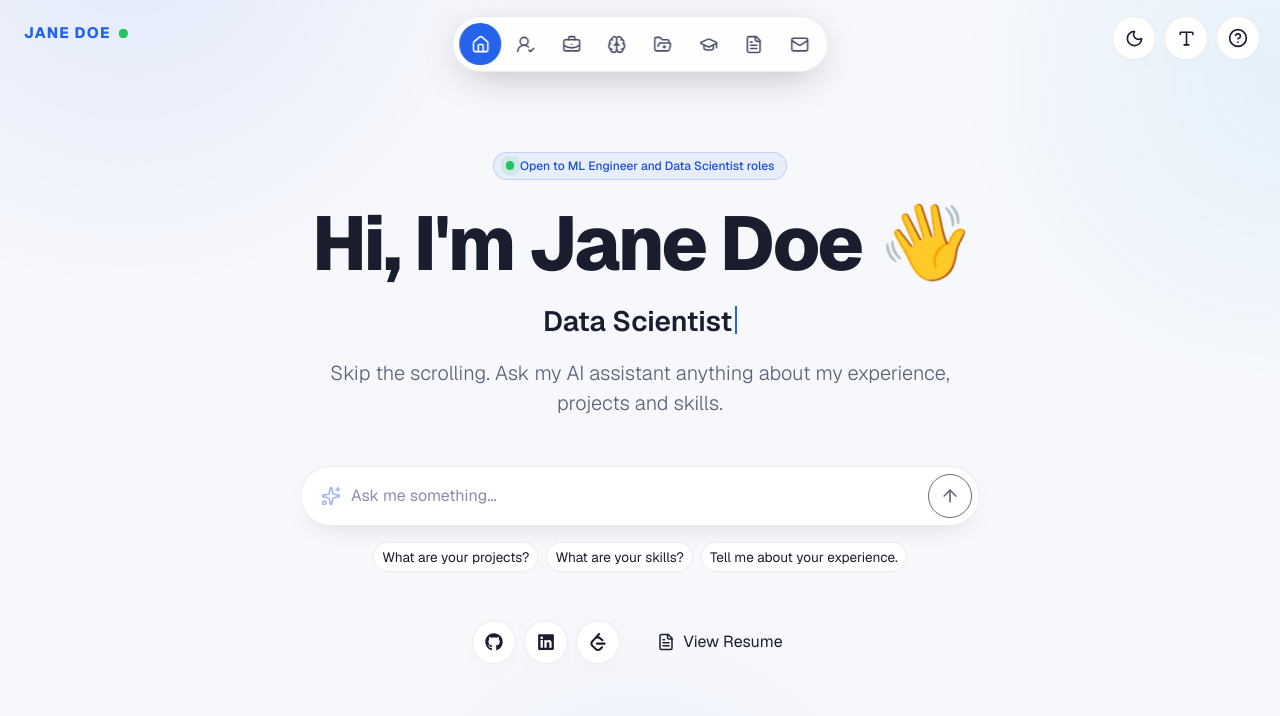
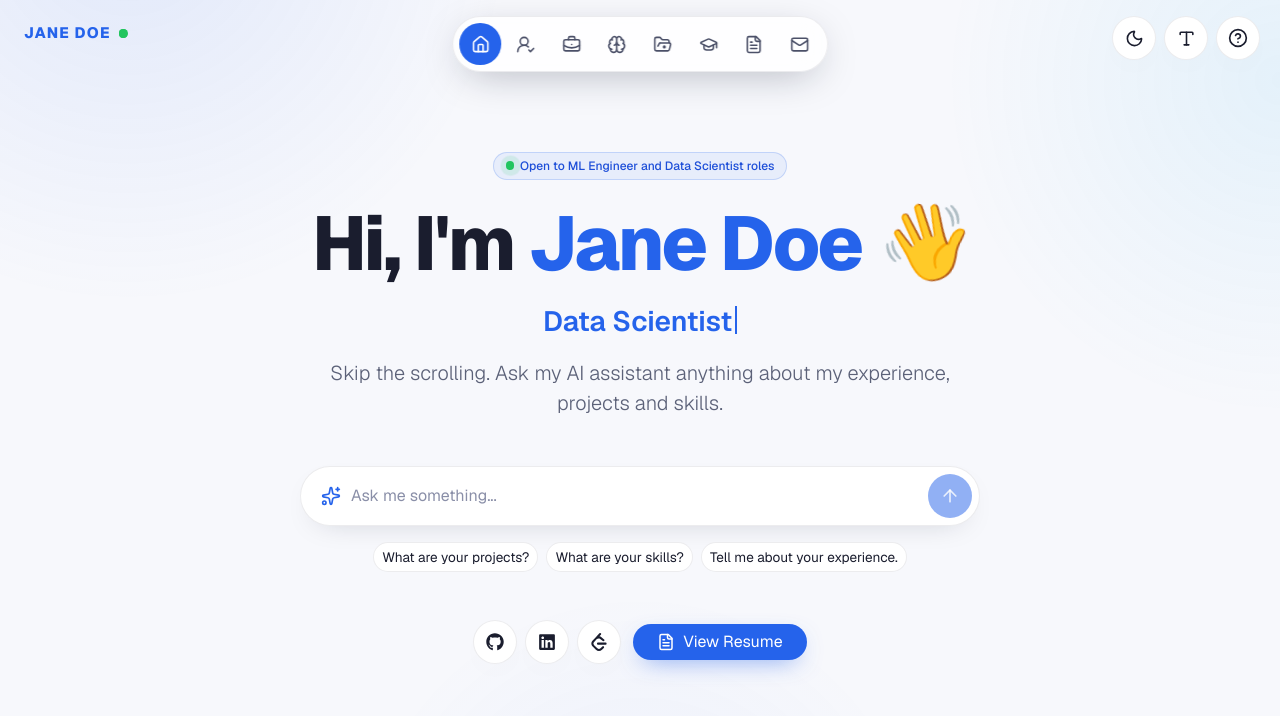
Before and after one commit to T81oub/My-portfolio, a Next.js app: page / in a window 1280 px wide. Shown: the top 716 px of the page. Built offline with nearby package versions, Linux system fonts and the light colour scheme.

Commit message:
Use a solid blue accent color instead of gradients

```diff
--- a/components/aboutme.tsx
+++ b/components/aboutme.tsx
@@ -11,7 +11,7 @@ const { profile } = portfolio;
 function renderRichText(text: string) {
   return text.split(/(\*\*[^*]+\*\*)/g).map((part, i) =>
     part.startsWith("**") && part.endsWith("**") ? (
-      <strong key={i} className="text-gradient">
+      <strong key={i} className="text-brand">
         {part.slice(2, -2)}
       </strong>
     ) : (
@@ -57,7 +57,7 @@ export function AboutMe() {
               priority
             />
             {profile.openToWork && (
-              <span className="chip position-absolute bottom-0 start-0 m-3 bg-dark bg-opacity-75">
+              <span className="chip chip-solid position-absolute bottom-0 start-0 m-3">
                 <span className="status-dot" />
                 Available for work
               </span>
--- a/components/chatbot.tsx
+++ b/components/chatbot.tsx
@@ -147,7 +147,7 @@ export function Chatbot() {
           <button
             type="submit"
             disabled={!input.trim()}
-            className="btn btn-gradient btn-icon flex-shrink-0"
+            className="btn btn-brand btn-icon flex-shrink-0"
             aria-label="Send"
           >
             <ArrowUp size={20} />
--- a/components/homepage.tsx
+++ b/components/homepage.tsx
@@ -39,7 +39,7 @@ export function HeroSection() {
             )}
 
             <h1 className="hero-title mb-3">
-              Hi, I&apos;m <span className="text-gradient">{profile.name}</span>{" "}
+              Hi, I&apos;m <span className="text-brand">{profile.name}</span>{" "}
               <span className="wave">👋</span>
             </h1>
 
@@ -53,7 +53,7 @@ export function HeroSection() {
           </FadeIn>
 
           <form onSubmit={handleSubmit} className="prompt-box mx-auto mt-5" style={{ maxWidth: 680 }}>
-            <Sparkles size={20} color="#a5b4fc" className="flex-shrink-0" />
+            <Sparkles size={20} className="flex-shrink-0 text-accent" />
             <input
               type="text"
               placeholder="Ask me something..."
@@ -61,7 +61,7 @@ export function HeroSection() {
               onChange={(e) => setMessage(e.target.value)}
               aria-label="Ask a question"
             />
-            <button type="submit" className="btn btn-gradient btn-icon flex-shrink-0" disabled={!message.trim()}>
+            <button type="submit" className="btn btn-brand btn-icon flex-shrink-0" disabled={!message.trim()}>
               <ArrowUp size={20} />
               <span className="visually-hidden">Send</span>
             </button>
--- a/components/projects.tsx
+++ b/components/projects.tsx
@@ -31,7 +31,7 @@ export function Projects() {
               key={category}
               type="button"
               onClick={() => setSelectedCategory(category)}
-              className={clsx("btn filter-btn", selectedCategory === category ? "btn-gradient" : "btn-glass")}
+              className={clsx("btn filter-btn", selectedCategory === category ? "btn-brand" : "btn-glass")}
             >
               {category}
             </button>
--- a/components/resume.tsx
+++ b/components/resume.tsx
@@ -49,7 +49,7 @@ export function Resume() {
                 href={resume.file}
                 target="_blank"
                 rel="noopener noreferrer"
-                className="btn btn-gradient d-inline-flex align-items-center gap-2"
+                className="btn btn-brand d-inline-flex align-items-center gap-2"
               >
                 <Eye size={18} />
                 View
--- a/components/ui/AnimatedTitle.tsx
+++ b/components/ui/AnimatedTitle.tsx
@@ -35,7 +35,7 @@ export function AnimatedTitle() {
 
   return (
     <span className="fw-semibold">
-      <span className="text-gradient">{text}</span>
+      <span className="text-brand">{text}</span>
       <span className="typing-caret" aria-hidden="true" />
     </span>
   );
--- a/components/ui/ContactForm.tsx
+++ b/components/ui/ContactForm.tsx
@@ -170,7 +170,7 @@ export default function ContactForm() {
           <button
             type="submit"
             disabled={formState.status === "loading" || !WEB3FORMS_ACCESS_KEY}
-            className="btn btn-gradient w-100 py-2 rounded-3 d-inline-flex align-items-center justify-content-center gap-2"
+            className="btn btn-brand w-100 py-2 rounded-3 d-inline-flex align-items-center justify-content-center gap-2"
           >
             {formState.status === "loading" ? <FiLoader className="spinner-border border-0" /> : <FiSend />}
             Send message
--- a/components/ui/Socials.tsx
+++ b/components/ui/Socials.tsx
@@ -36,7 +36,7 @@ export function Socials({ className }: { className?: string }) {
             <button
               type="button"
               onClick={() => setShowResume(true)}
-              className="btn btn-gradient rounded-pill px-4 d-inline-flex align-items-center gap-2 ms-1"
+              className="btn btn-brand rounded-pill px-4 d-inline-flex align-items-center gap-2 ms-1"
             >
               <FileText size={18} />
               View Resume
--- a/components/ui/projectcard.tsx
+++ b/components/ui/projectcard.tsx
@@ -90,7 +90,7 @@ export default function ProjectCard({ project, index }: ProjectCardProps) {
                 href={project.liveDemoUrl}
                 target="_blank"
                 rel="noopener noreferrer"
-                className="btn btn-gradient btn-sm flex-fill d-inline-flex align-items-center justify-content-center gap-2"
+                className="btn btn-brand btn-sm flex-fill d-inline-flex align-items-center justify-content-center gap-2"
               >
                 <ExternalLink size={16} />
                 Live demo
--- a/components/workexperiences.tsx
+++ b/components/workexperiences.tsx
@@ -55,7 +55,7 @@ export function WorkExperiences() {
               <ul className="list-unstyled mb-0 d-grid gap-2">
                 {exp.highlights.map((item, i) => (
                   <li key={i} className="d-flex gap-2 small text-muted-soft">
-                    <Check size={16} className="flex-shrink-0 mt-1" color="#a5b4fc" />
+                    <Check size={16} className="flex-shrink-0 mt-1 text-accent" />
                     <span>{item}</span>
                   </li>
                 ))}
```
Also changed, not shown: public/images/projects/example-project-1.svg.
